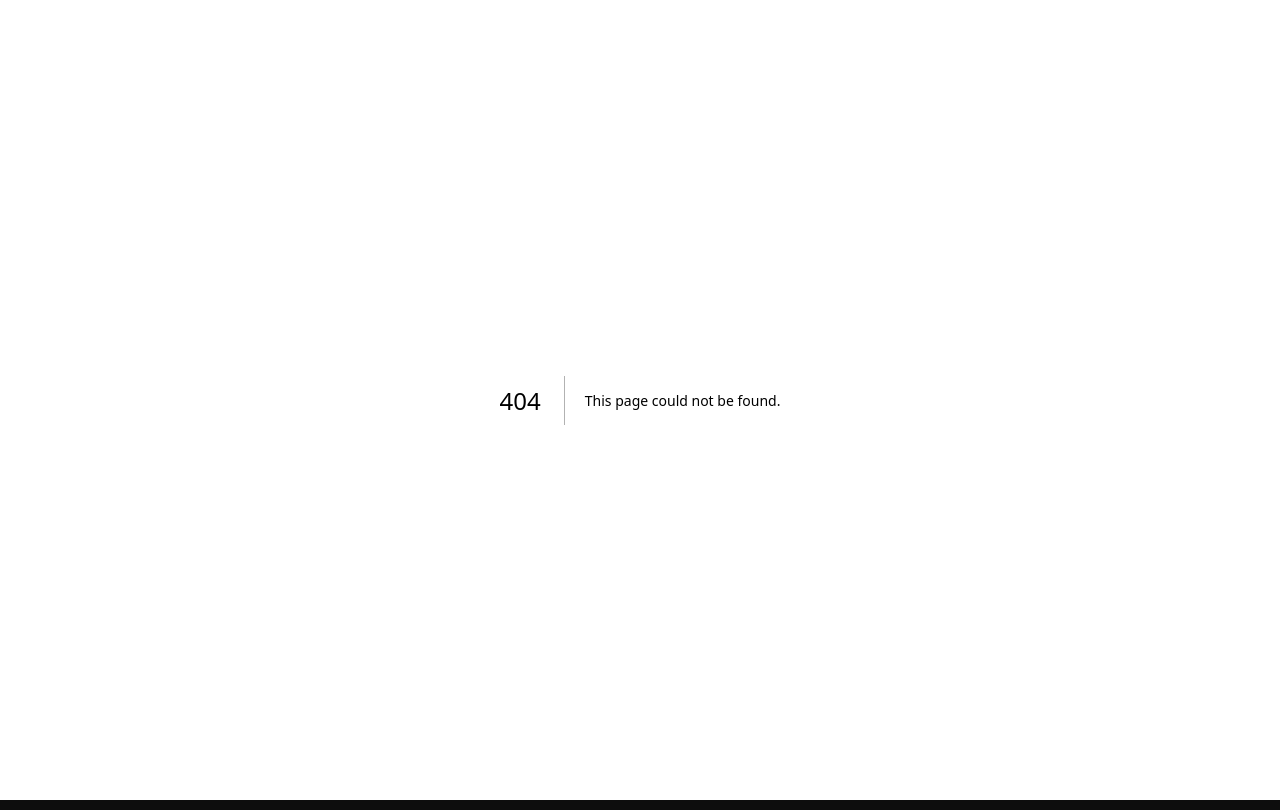
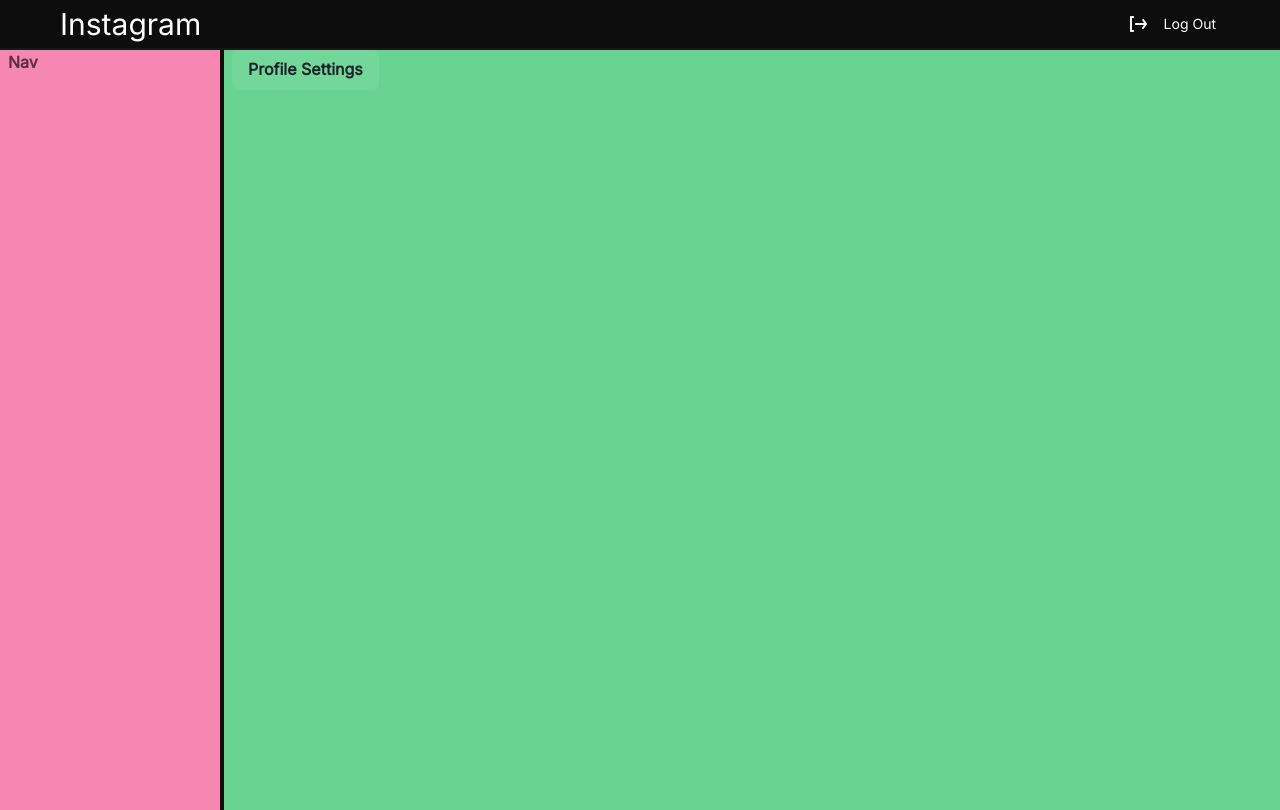
Before and after one commit to lunia56/instagram.ui, a Next.js app: page /profile in a window 1280 px wide. Before the commit this address had no page. Built offline with nearby package versions, Linux system fonts and the light colour scheme.

Commit message:
add profile 1

```diff
--- /dev/null
+++ b/src/components/Profile/Profile.tsx
@@ -0,0 +1,38 @@
+import React from 'react'
+import {Button, Grid, GridItem} from '@chakra-ui/react'
+import {useRouter} from 'next/router'
+
+const ProfilePage = () => {
+
+    const {push} = useRouter()
+
+
+const profileSettingsHandler = ()=>{
+  return   push('/')
+}
+    return (
+        <>
+            <Grid
+                templateAreas={`
+                  "nav main"
+                  "nav main"`}
+                // gridTemplateRows={'1fr'}
+                gridTemplateColumns={'220px 1fr'}
+                gap="1"
+                color="blackAlpha.700"
+                fontWeight="bold"
+            >
+
+                <GridItem pl="2" bg="pink.300" area={'nav'} h="95vh" >
+                    Nav
+                </GridItem>
+                <GridItem pl="2" bg="green.300" area={'main'} >
+                    <Button colorScheme={"whiteAlpha"} onClick={profileSettingsHandler}>Profile Settings</Button>
+                </GridItem>
+
+            </Grid>
+        </>
+    )
+}
+
+export default ProfilePage
--- a/src/pages/createProfile/index.tsx
+++ b/src/pages/createProfile/index.tsx
@@ -1,11 +1,12 @@
 import React from 'react'
 import CreateProfile from '@/components/CreateProfile/CreateProfile'
+import Layout from '@/components/Layout/Layout'
 
 const CreateProfilePage = () => {
     return (
-        <div>
+        <Layout>
             <CreateProfile/>
-        </div>
+        </Layout>
     )
 }
 
--- /dev/null
+++ b/src/pages/profile/index.tsx
@@ -0,0 +1,13 @@
+import React from 'react'
+import Profile from '@/components/Profile/Profile'
+import Layout from '@/components/Layout/Layout'
+
+const ProfilePage = () => {
+    return (
+        <Layout>
+            <Profile/>
+        </Layout>
+    )
+}
+
+export default ProfilePage
```
